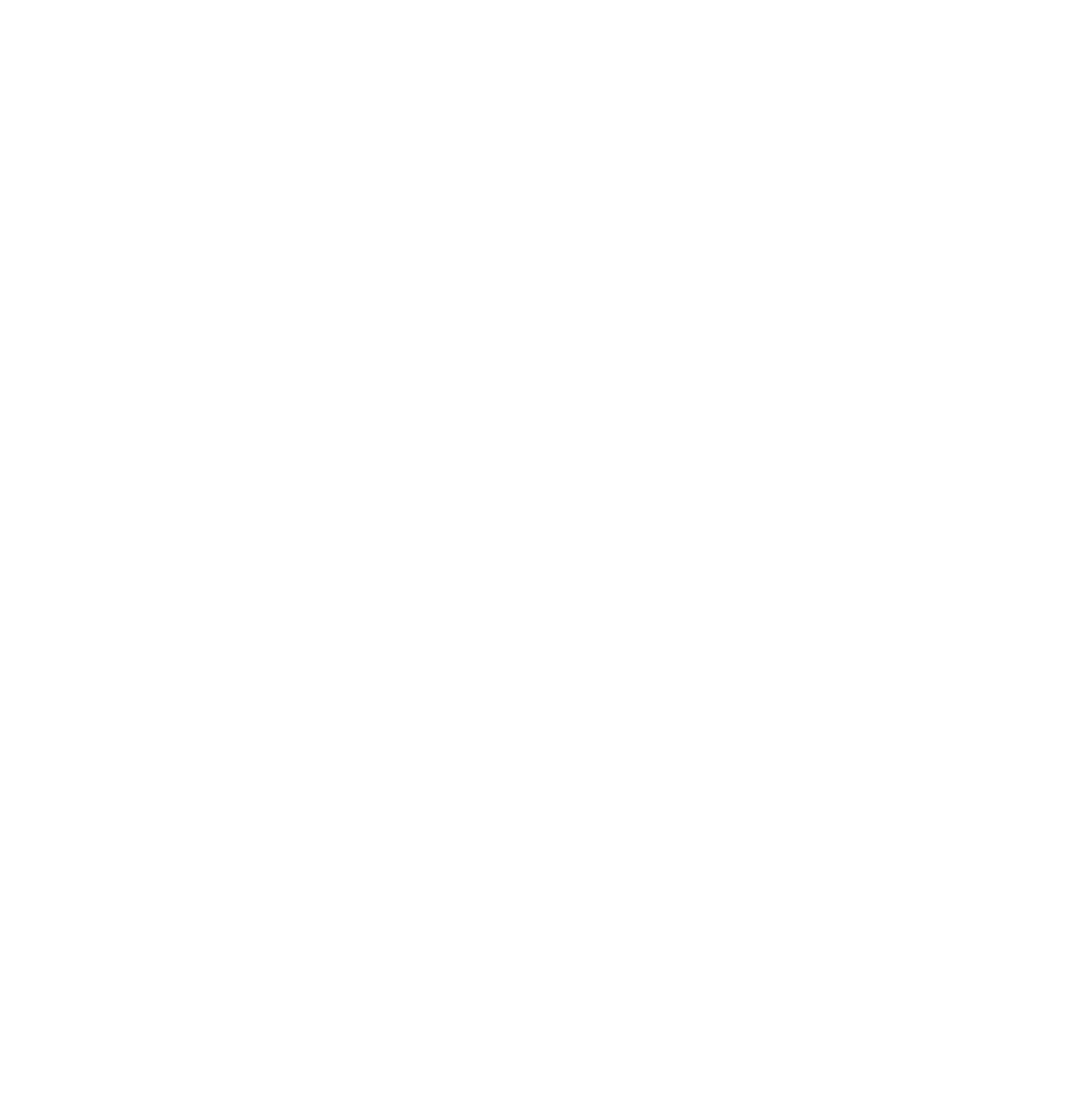
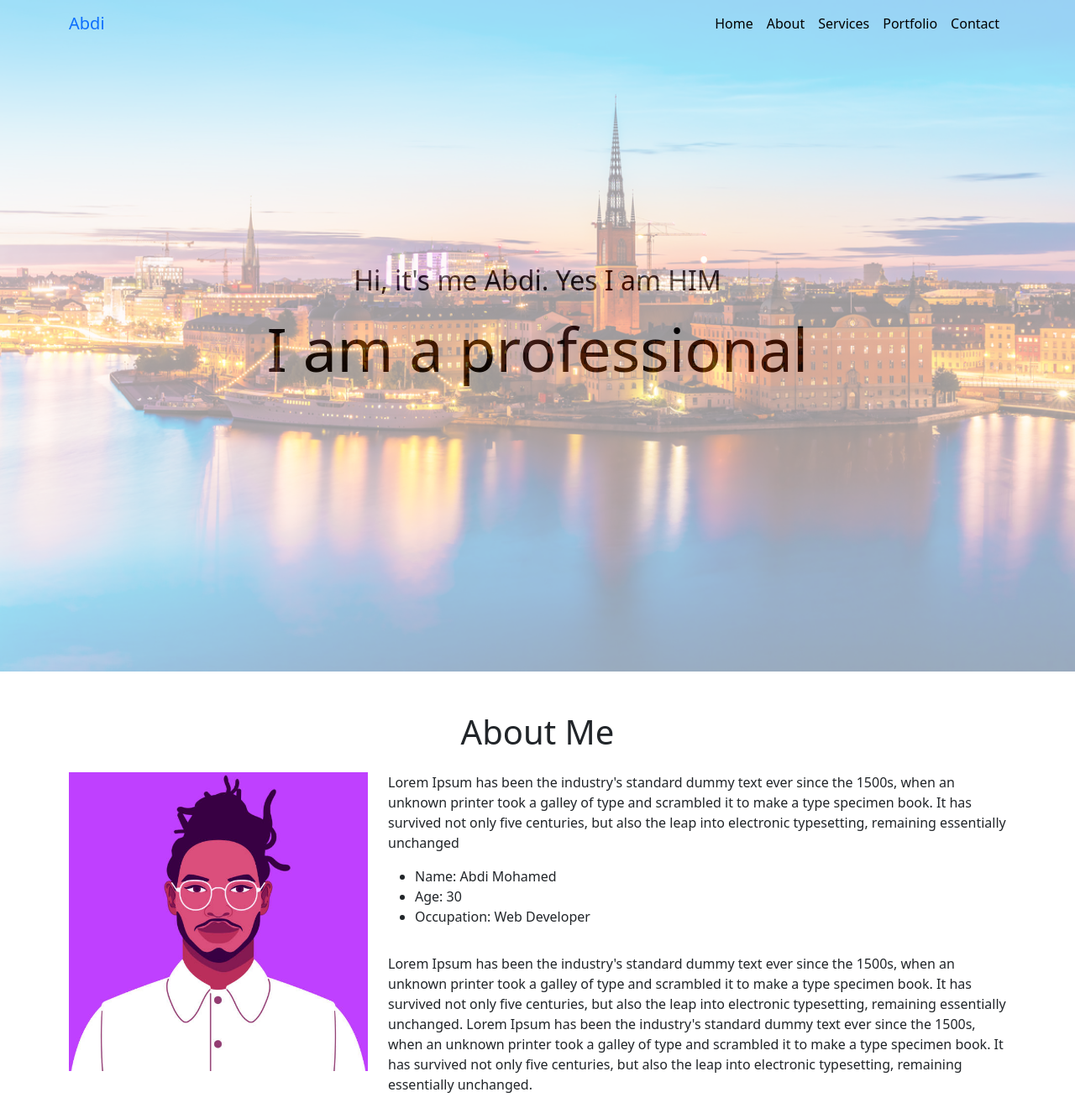
Before and after one commit to darkabdi/PortfolioPage, a plain HTML site: page index.html in a window 1280 px wide. Shown: the whole page at 84% size. Before the commit the page ends 800 px from the top, so only its background shows below. Drawn offline with nearby package versions, Linux system fonts and the light colour scheme.

Commit message:
first draft

```diff
--- a/index.html
+++ b/index.html
@@ -1,11 +1,82 @@
+<!DOCTYPE html>
 <html lang="en">
 <head>
     <meta charset="UTF-8">
     <meta http-equiv="X-UA-Compatible" content="IE=edge">
     <meta name="viewport" content="width=device-width, initial-scale=1.0">
-    <title>Document</title>
+    <link href="https://cdn.jsdelivr.net/npm/bootstrap@5.0.2/dist/css/bootstrap.min.css" rel="stylesheet" integrity="sha384-EVSTQN3/azprG1Anm3QDgpJLIm9Nao0Yz1ztcQTwFspd3yD65VohhpuuCOmLASjC" crossorigin="anonymous">
+    <link rel="stylesheet" href="style.css">
+    <title>Portfolio</title>
 </head>
 <body>
+    <nav class="navbar navbar-expand-lg fixed-top navbarScroll">
+        <div class="container">
+            <a class="navbar-brand" href="#">Abdi</a>
+            <button class="navbar-toggler" type="button" data-bs-toggle="collapse" data-bs-target="#navbarSupportedContent" aria-controls="navbarSupportedContent" aria-expanded="false" aria-label="Toggle navigation">
+                <span class="navbar-toggler-icon"></span>
+            </button>
+            <div class="collapse navbar-collapse" id="navbarSupportedContent">
+                <ul class="navbar-nav ms-auto">
+                    <li class="nav-item active">
+                        <a class="nav-link" href="#home">Home</a>
+                    </li>
+                    <li class="nav-item">
+                        <a class="nav-link" href="#about">About</a>
+                    </li>
+                    <li class="nav-item">
+                        <a class="nav-link" href="#services">Services</a>
+                    </li>
+                    <li class="nav-item">
+                        <a class="nav-link" href="#portfolio">Portfolio</a>
+                    </li>
+                    <li class="nav-item">
+                        <a class="nav-link" href="#contact">Contact</a>
+                    </li>
+                </ul>
+
+            </div>
+        </div>
+    </nav>
+
+    <div class="container-fluid">
+        <div class="row">
+        <div class="col-lg-12 col-md-12 col-sm-12 col-xs-12 hero-text">
+            <h2 class="BGtitle">Hi, it's me Abdi. Yes I am HIM</h2>
+            <p class="BgBeskriv">I am a professional</p>
+        </div>
+        </div>
+    </div>
+    <section class="bgimage" id="home">
+
+    </section>
+    <section id="about" >
+        <div class="container mt-4 pt-4">
+            <h1 class="text-center">About Me</h1>
+            <div class="row mt-4">
+                <div class="col-lg-4">
+                    <img src="Imges/blackman.jpg" class= "imageAboutPage" alt="">
+                </div>
+                <div class="col-lg-8">
+                    <p> Lorem Ipsum has been the industry's standard dummy text ever since the 1500s, when an unknown printer took a galley of type and scrambled it to make a type specimen book. It has survived not only five centuries, but also the leap into electronic typesetting, remaining essentially unchanged
+
+                    </p>
+                    <div class="row mt-3">
+                        <div class="col-md-6">
+                            <ul>
+                                <li>Name: Abdi Mohamed</li>
+                                <li>Age: 30</li>
+                                <li>Occupation: Web Developer</li>
+
+                            </ul>
+                        </div>
+
+                    </div>
+                    <div class="row mt-3">
+                        <p> Lorem Ipsum has been the industry's standard dummy text ever since the 1500s, when an unknown printer took a galley of type and scrambled it to make a type specimen book. It has survived not only five centuries, but also the leap into electronic typesetting, remaining essentially unchanged.
+                            Lorem Ipsum has been the industry's standard dummy text ever since the 1500s, when an unknown printer took a galley of type and scrambled it to make a type specimen book. It has survived not only five centuries, but also the leap into electronic typesetting, remaining essentially unchanged.
+                        </p>
+                    </div>
+    </section>
 
 </body>
 </html>
--- /dev/null
+++ b/style.css
@@ -0,0 +1,31 @@
+*{
+
+}
+.bgimage {
+    height:100vh;
+    background: url('imges/stockholm.jpg');
+    background-size:cover;
+    position:relative;
+    opacity: 0.4;
+    color: black;
+
+}
+/* text css above hero image*/
+
+.hero-text {
+    font-size: 2rem;
+    font-size: 4.5rem;
+    text-align: center;
+    position: absolute;
+    top: 50%;
+    left: 50%;
+    transform: translate(-50%, -50%);
+    color: rgb(0, 0, 0);
+
+}
+.nav-link{
+    color: black;
+}
+.imageAboutPage {
+    width: 100%;
+}
```
Also changed, not shown: Imges/Sthlm.jpg (added), Imges/blackman.jpg (added), Imges/stockholm.jpg (added).
